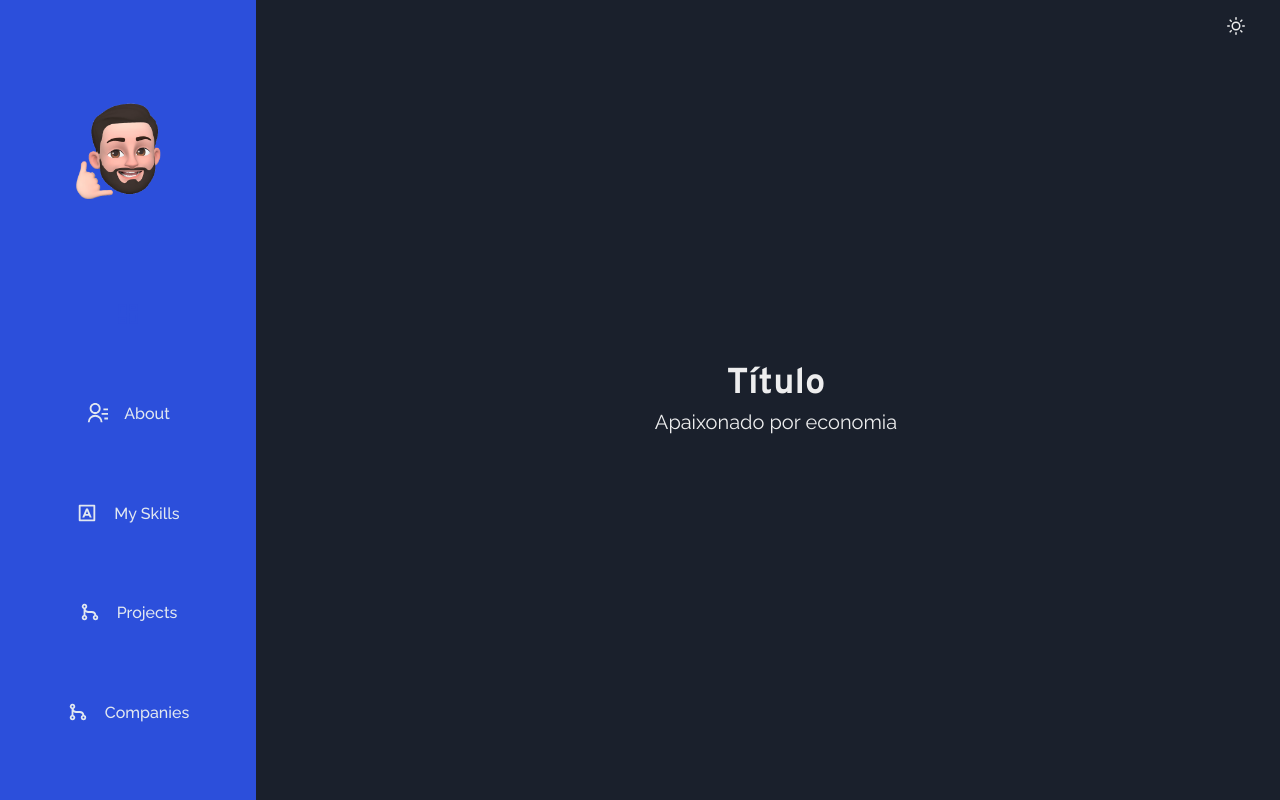
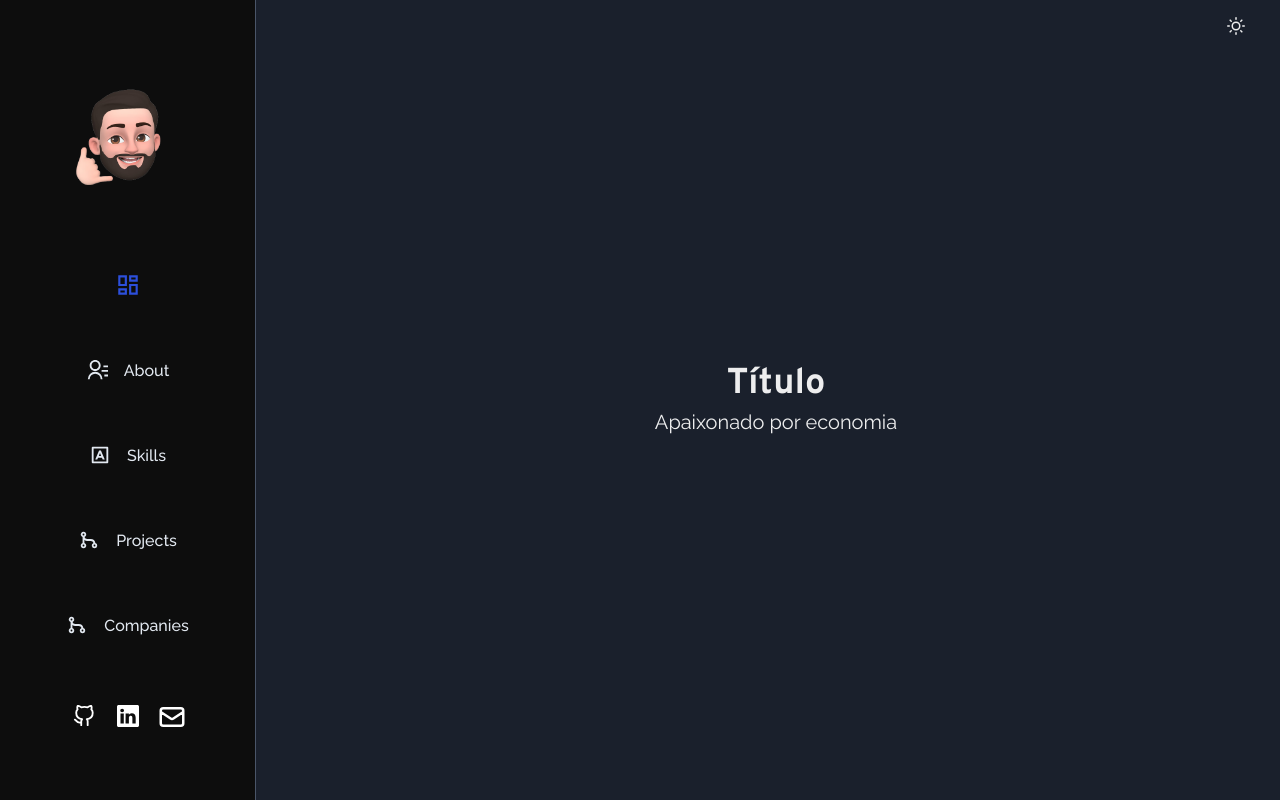
Before and after one commit to mathwcruz/portfolio, a Next.js app: page / in a window 1280 px wide. Built offline with nearby package versions, Linux system fonts and the light colour scheme.

Commit message:
fix: fix bug that Drawer didn't open

```diff
--- a/src/components/SidebarMenu/Drawer.tsx
+++ b/src/components/SidebarMenu/Drawer.tsx
@@ -24,8 +24,8 @@ export const Drawer = ({
   return (
     <ChakraDrawer isOpen={isOpen} placement="left" onClose={onClose}>
       <DrawerOverlay>
-        <DrawerContent bg="gray.800" p="4">
-          <DrawerCloseButton mt="6" />
+        <DrawerContent bg="#0D0D0D" p="1.5">
+          <DrawerCloseButton mt="3" color="white" />
           <DrawerHeader>{description}</DrawerHeader>
           <DrawerBody>{children}</DrawerBody>
         </DrawerContent>
--- a/src/components/SidebarMenu/SidebarMenuNav.tsx
+++ b/src/components/SidebarMenu/SidebarMenuNav.tsx
@@ -1,18 +1,21 @@
 import Image from "next/image";
-import { Flex, useColorModeValue } from "@chakra-ui/react";
+import { Flex, Box, Icon, IconButton } from "@chakra-ui/react";
 import {
   RiContactsLine,
   RiDashboardLine,
   RiGitMergeLine,
   RiInputMethodLine,
 } from "react-icons/ri";
+import { FiGithub } from "react-icons/fi";
+import { BsLinkedin } from "react-icons/bs";
+import { HiOutlineMail } from "react-icons/hi";
 
 import { NavLink } from "components/SidebarMenu/NavLink";
 
 export const SidebarMenuNav = () => {
   return (
     <Flex
-      bg={useColorModeValue("black", "blue.600")}
+      bg="#0D0D0D"
       flexDirection="column"
       alignItems="center"
       justifyContent="space-evenly"
@@ -31,15 +34,50 @@ export const SidebarMenuNav = () => {
         About
       </NavLink>
       <NavLink href="/skills" icon={RiInputMethodLine}>
-        My Skills
+        Skills
       </NavLink>
-      <NavLink href="/projects" icon={RiGitMergeLine}>
-        {/* TODO: mudar para um menu, que terá as opções: Learning, Personal e Professional  */}
+      <NavLink
+        href="/projects"
+        shouldMatchExactHref={false}
+        icon={RiGitMergeLine}
+      >
+        {/* TODO: Switch to a menu, which will have the options: Learning, Personal and Professional */}
         Projects
       </NavLink>
       <NavLink href="/companies" icon={RiGitMergeLine}>
         Companies
       </NavLink>
+      <Flex flexDirection="row" gap="4px">
+        <IconButton
+          aria-label="Github"
+          icon={<Icon as={FiGithub} />}
+          fontSize="22"
+          color="white"
+          variant="unstyled"
+          title="Github"
+          onClick={() => window.open("https://github.com/mathwcruz")}
+        />
+        <IconButton
+          aria-label="Linkedin"
+          icon={<Icon as={BsLinkedin} />}
+          fontSize="22"
+          color="white"
+          variant="unstyled"
+          title="Linkedin"
+          onClick={() =>
+            window.open("https://www.linkedin.com/in/matheus-cruz-frontend/")
+          }
+        />
+        <IconButton
+          aria-label="E-mail"
+          icon={<Icon as={HiOutlineMail} />}
+          fontSize="30"
+          color="white"
+          variant="unstyled"
+          title="E-mail"
+          //TODO: create a function to copy to clipboard tmy e-mail address then show a message to the user, for UX
+        />
+      </Flex>
     </Flex>
   );
 };
--- a/src/components/SidebarMenu/index.tsx
+++ b/src/components/SidebarMenu/index.tsx
@@ -1,4 +1,4 @@
-import { Box, useBreakpointValue } from "@chakra-ui/react";
+import { Box, useMediaQuery } from "@chakra-ui/react";
 
 import { Drawer } from "components/SidebarMenu/Drawer";
 import { SidebarMenuNav } from "components/SidebarMenu/SidebarMenuNav";
@@ -7,21 +7,18 @@ import { useSidebarMenuDrawer } from "contexts/SidebarMenuDrawerContext";
 export const SidebarMenu = () => {
   const { isOpen, onClose } = useSidebarMenuDrawer();
 
-  const isDrawerSidebarMenu = useBreakpointValue({
-    base: true,
-    lg: false,
-  });
+  const [isDrawerSidebarMenu] = useMediaQuery("(max-width: 800px)");
 
   if (isDrawerSidebarMenu) {
     return (
-      <Drawer description="Navigation" isOpen={isOpen} onClose={onClose}>
+      <Drawer isOpen={isOpen} onClose={onClose}>
         <SidebarMenuNav />
       </Drawer>
     );
   }
 
   return (
-    <Box as="aside" w="64" mr="4">
+    <Box as="aside" w="64" mr="4" borderRight="1px" borderColor="gray.600">
       <SidebarMenuNav />
     </Box>
   );
--- a/src/pages/_app.tsx
+++ b/src/pages/_app.tsx
@@ -1,11 +1,5 @@
 import type { AppProps } from "next/app";
-import {
-  Flex,
-  Box,
-  useColorModeValue,
-  ChakraProvider,
-  useColorMode,
-} from "@chakra-ui/react";
+import { Flex, Box, Icon, ChakraProvider } from "@chakra-ui/react";
 
 import { SidebarMenuDrawerProvider } from "contexts/SidebarMenuDrawerContext";
 import { SidebarMenu } from "components/SidebarMenu";
@@ -13,12 +7,12 @@ import { SidebarMenu } from "components/SidebarMenu";
 import { theme } from "styles/theme";
 
 function App({ Component, pageProps }: AppProps) {
-  // Tentar entender pq não funciona modificar a cor de fundo da página ao mudar o tema para light ou dark
+  // TODO: Try to understand why it does not work to modify the background color of the page when changing the theme to light or dark
 
   return (
     <ChakraProvider theme={theme}>
       <SidebarMenuDrawerProvider>
-        <Flex w="100vw" h="100vh">
+        <Flex w="100vw">
           <SidebarMenu />
           <Box
             as="main"
```
